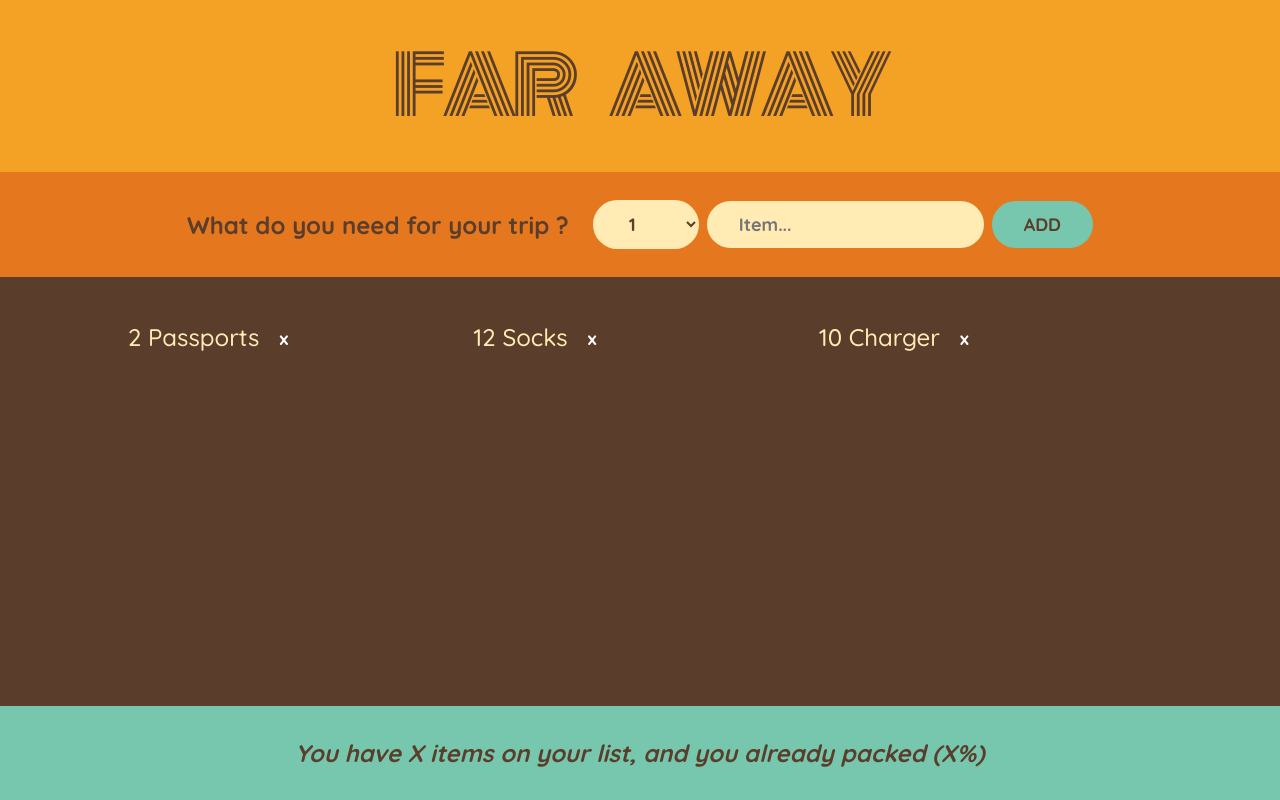
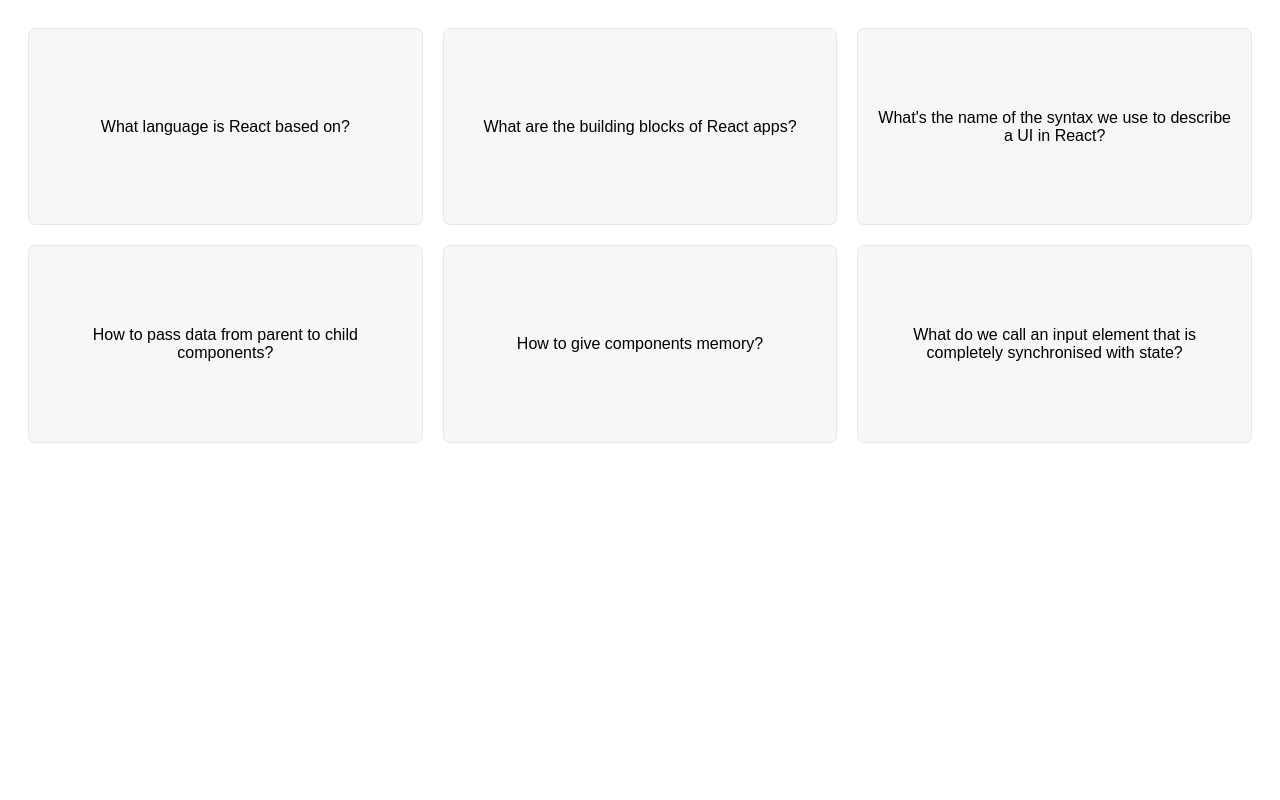
Before and after one commit to AjaxMhdy-17/react-basics, a React (Vite) app: page / in a window 1280 px wide. Built offline with nearby package versions, Linux system fonts and the light colour scheme.

Commit message:
flashcard

```diff
--- a/src/App.css
+++ b/src/App.css
@@ -1,140 +1,34 @@
-
-
-@import url("https://fonts.googleapis.com/css2?family=Monoton&family=Quicksand:wght@500;700&display=swap");
-
 * {
-  margin: 0;
-  padding: 0;
   box-sizing: border-box;
 }
 
-html {
-  font-size: 62.5%;
+body {
+  font-family: sans-serif;
+  padding: 20px;
 }
 
-body {
-  font-size: 2.4rem;
-  font-family: sans-serif;
-  color: #5a3e2b;
-  font-family: "Quicksand";
-  font-weight: 500;
+.flashcards {
+  display: grid;
+  grid-template-columns: 1fr 1fr 1fr;
+  gap: 20px;
 }
 
-.app {
-  width: 100%;
-  height: 100vh;
-  display: grid;
-  grid-template-rows: auto auto 1fr auto;
-}
-
-h1 {
-  text-align: center;
-  background-color: #f4a226;
-  font-family: "Monoton";
-  font-size: 8rem;
-  text-transform: uppercase;
-  font-weight: 400;
-  word-spacing: 30px;
-  letter-spacing: -5px;
-  padding: 2.4rem 0;
-}
-
-.add-form {
-  background-color: #e5771f;
-  padding: 2.8rem 0;
+.flashcards div {
+  border: 1px solid #e7e7e7;
+  background-color: #f7f7f7;
+  border-radius: 7px;
+  aspect-ratio: 2 / 1;
   display: flex;
   align-items: center;
   justify-content: center;
-  gap: 0.8rem;
-}
-
-h3 {
-  margin-right: 1.6rem;
-  font-size: 2.4rem;
-}
-
-button,
-select,
-input {
-  background-color: #ffebb3;
-  color: #5a3e2b;
-  font-family: inherit;
-  border: none;
-  border-radius: 10rem;
-  padding: 1.2rem 3.2rem;
-  font-weight: 700;
-  font-size: 1.8rem;
+  text-align: center;
+  padding: 20px;
   cursor: pointer;
 }
 
-.add-form button {
-  text-transform: uppercase;
-  background-color: #76c7ad;
+div.selected {
+  border: 1px solid #e03131;
+  background-color: #e03131;
+  color: #fff;
+  font-weight: bold;
 }
-
-.list {
-  background-color: #5a3e2b;
-  color: #ffebb3;
-  padding: 4rem 0;
-
-  display: flex;
-  justify-content: space-between;
-  flex-direction: column;
-  gap: 3.2rem;
-  align-items: center;
-}
-
-.actions button,
-.list select {
-  text-transform: uppercase;
-  padding: 0.8rem 2.4rem;
-  font-size: 1.4rem;
-  font-weight: 700;
-  margin: 0 0.8rem;
-}
-
-.list ul {
-  list-style: none;
-  width: 80%;
-  overflow: scroll;
-
-  display: grid;
-  grid-template-columns: repeat(auto-fit, minmax(250px, 1fr));
-  gap: 1.2rem;
-  justify-content: center;
-  align-content: start;
-}
-
-.list li {
-  display: flex;
-  align-items: center;
-  gap: 1.2rem;
-}
-
-input[type="checkbox"] {
-  height: 2rem;
-  width: 2rem;
-  accent-color: #e5771f;
-}
-
-.list li button {
-  cursor: pointer;
-  background: none;
-  border: none;
-  font-size: 1.8rem;
-  padding: 0.8rem;
-  transform: translateY(2px);
-  color : #fff ;
-}
-
-.stats {
-  background-color: #76c7ad;
-  text-align: center;
-  font-weight: 700;
-  padding: 3.2rem 0;
-}
-
-
-.line{
-  text-decoration: line-through;
-}
--- a/src/App.jsx
+++ b/src/App.jsx
@@ -1,92 +1,68 @@
 import { useState } from "react";
 import "../src/App.css";
 
-const initialItems = [
-  { id: 1, description: "Passports", quantity: 2, packed: false },
-  { id: 2, description: "Socks", quantity: 12, packed: false },
-  { id: 3, description: "Charger", quantity: 10, packed: false },
+const questions = [
+  {
+    id: 3457,
+    question: "What language is React based on?",
+    answer: "JavaScript",
+  },
+  {
+    id: 7336,
+    question: "What are the building blocks of React apps?",
+    answer: "Components",
+  },
+  {
+    id: 8832,
+    question: "What's the name of the syntax we use to describe a UI in React?",
+    answer: "JSX",
+  },
+  {
+    id: 1297,
+    question: "How to pass data from parent to child components?",
+    answer: "Props",
+  },
+  {
+    id: 9103,
+    question: "How to give components memory?",
+    answer: "useState hook",
+  },
+  {
+    id: 2002,
+    question:
+      "What do we call an input element that is completely synchronised with state?",
+    answer: "Controlled element",
+  },
 ];
 
 function App() {
   return (
-    <main className="app">
-      <Logo />
-      <Form />
-      <PackingList />
-      <Stats />
-    </main>
-  );
-}
-
-function Logo() {
-  return <h1>Far Away</h1>;
-}
-function Form() {
-  const [quantity, setQuantity] = useState("");
-  const [description, setDescription] = useState("");
-
-  const handleSubmit = (event) => {
-    event.preventDefault();
-    if (!description) return;
-    const newItem = {
-      id: Date.now(),
-      description: description,
-      quantity: quantity,
-      packed: false,
-    };
-  };
-
-  return (
-    <form className="add-form" onSubmit={handleSubmit}>
-      <h3>What do you need for your trip ?</h3>
-      <select value={quantity} onChange={(e) => setQuantity(e.target.value)}>
-        {Array.from({ length: 20 }, (_, i) => i + 1).map((num) => (
-          <option value={num} key={num}>
-            {num}
-          </option>
-        ))}
-      </select>
-      <input
-        type="text"
-        placeholder="Item..."
-        value={description}
-        onChange={(e) => setDescription(e.target.value)}
-      />
-      <button>Add</button>
-    </form>
-  );
-}
-
-function PackingList() {
-  return (
-    <div className="list">
-      <ul>
-        {initialItems.map((item) => (
-          <Item key={item.id} item={item} />
-        ))}
-      </ul>
+    <div className="App">
+      <FlashCards />
     </div>
   );
 }
 
-function Item({ item }) {
-  const line = { textDecoration: "line-through" };
+function FlashCards() {
+  const [selectId, setSelectId] = useState(null);
+
+  const handleSelectedId = (id) => {
+    setSelectId(id === selectId ? null : id);
+  }
+
   return (
-    <li>
-      {/* <span style={item.packed == true ?  line : {}}>{item.quantity} {item.description}</span> */}
-      <span className={item.packed == true ? "line" : ""}>
-        {item.quantity} {item.description}
-      </span>
-      <button>x</button>
-    </li>
-  );
-}
+    <div className="flashcards">
+      {questions.map((question) => (
+        <div
+          key={question.id}
+          className={selectId == question.id ? "selected" : ""}
+          onClick={() => handleSelectedId(question.id)}
+        >
 
-function Stats() {
-  return (
-    <footer className="stats">
-      <em>You have X items on your list, and you already packed (X%)</em>
-    </footer>
+          <p>{selectId == question.id ? question.answer : question.question}</p>
+        </div>
+      ))}
+    </div>
   );
 }
 
```
